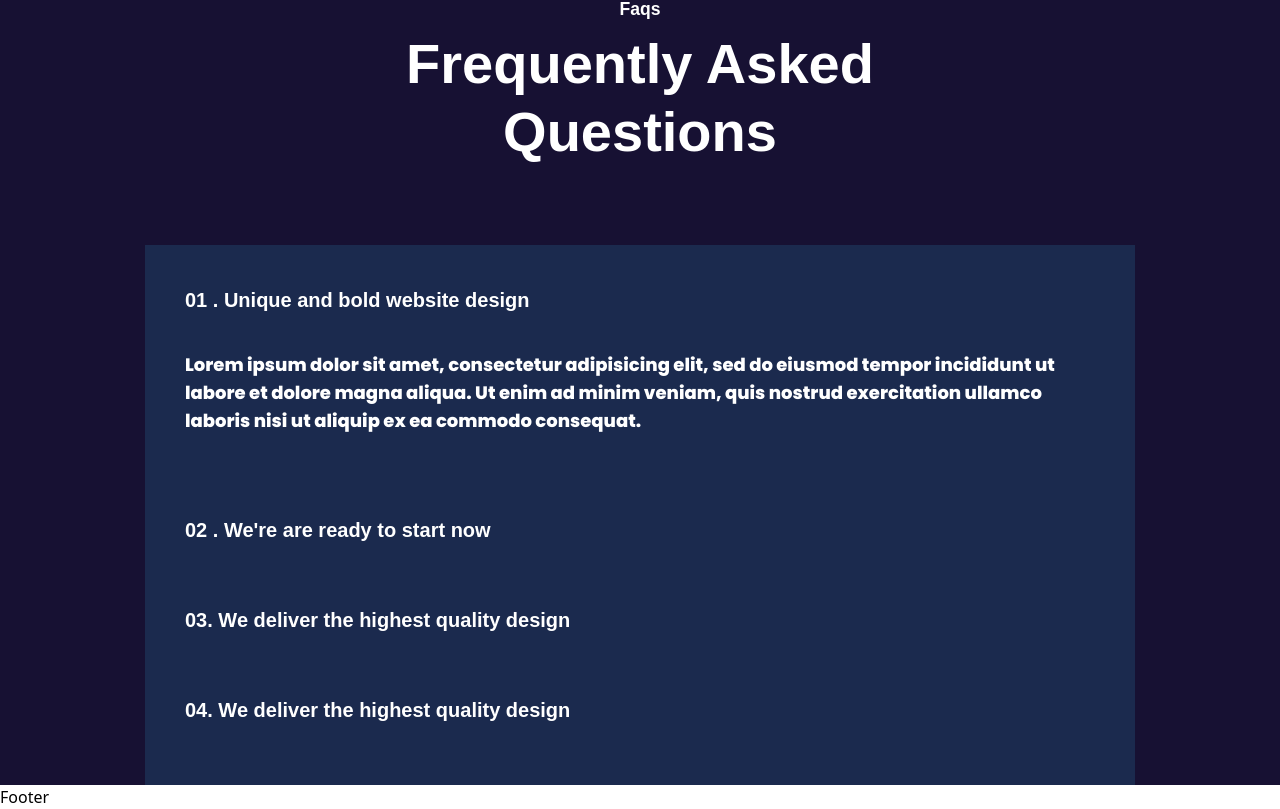
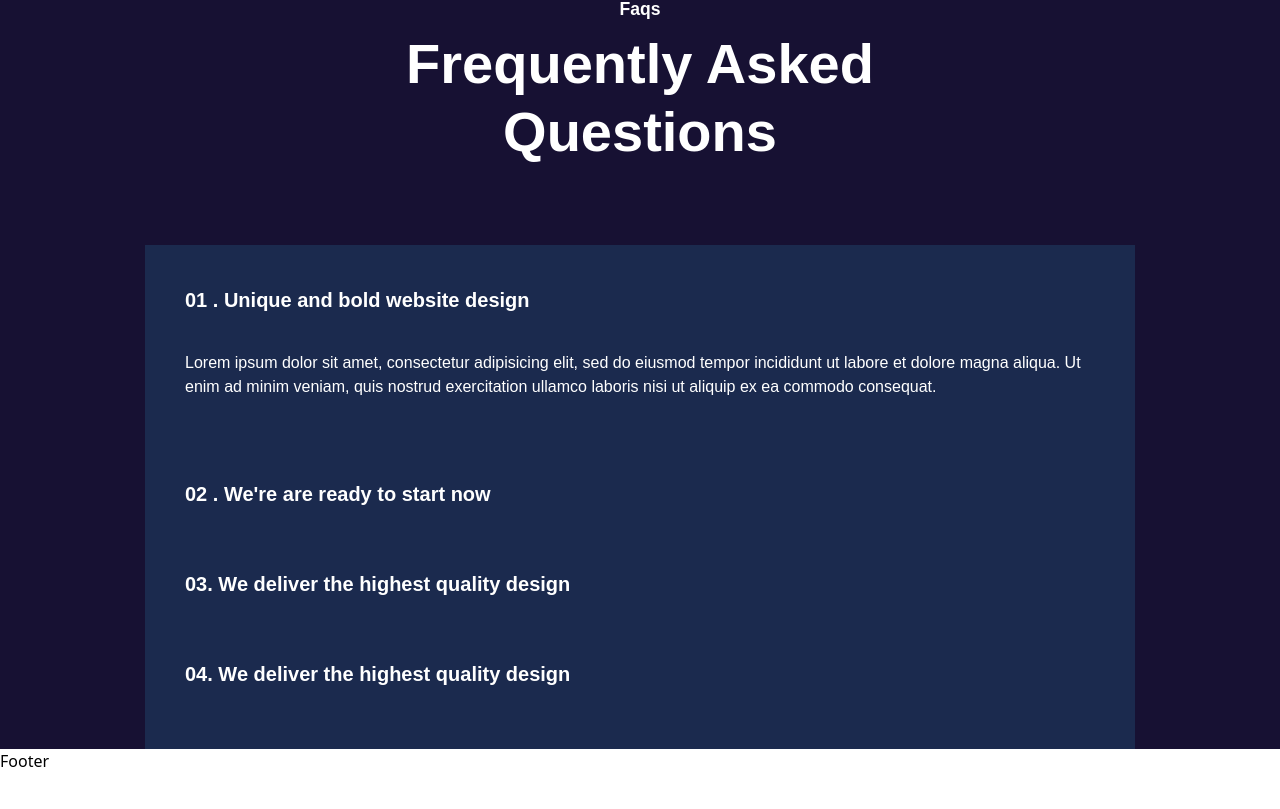
Before and after one commit to Adrianaortiz00/COVID-Tracker, a React (Vite) app: page / in a window 1280 px wide. Shown: the part 1608-2417 px from the top of the page. After the commit the page ends 2381 px from the top, so only its background shows below. Built offline with nearby package versions, Linux system fonts and the light colour scheme; a web font is replaced by a local one.

Commit message:
add fonts

```diff
--- a/src/components/home/faq/AccordionItem.jsx
+++ b/src/components/home/faq/AccordionItem.jsx
@@ -21,7 +21,7 @@
               : { height: "0px" }
           }
         >
-          <p className="font-regular text-lg pt-4 pb-10">{answer}</p>
+          <p className="font-medium text-m pt-4 pb-10">{answer}</p>
         </div>
       </div>
   )
```
